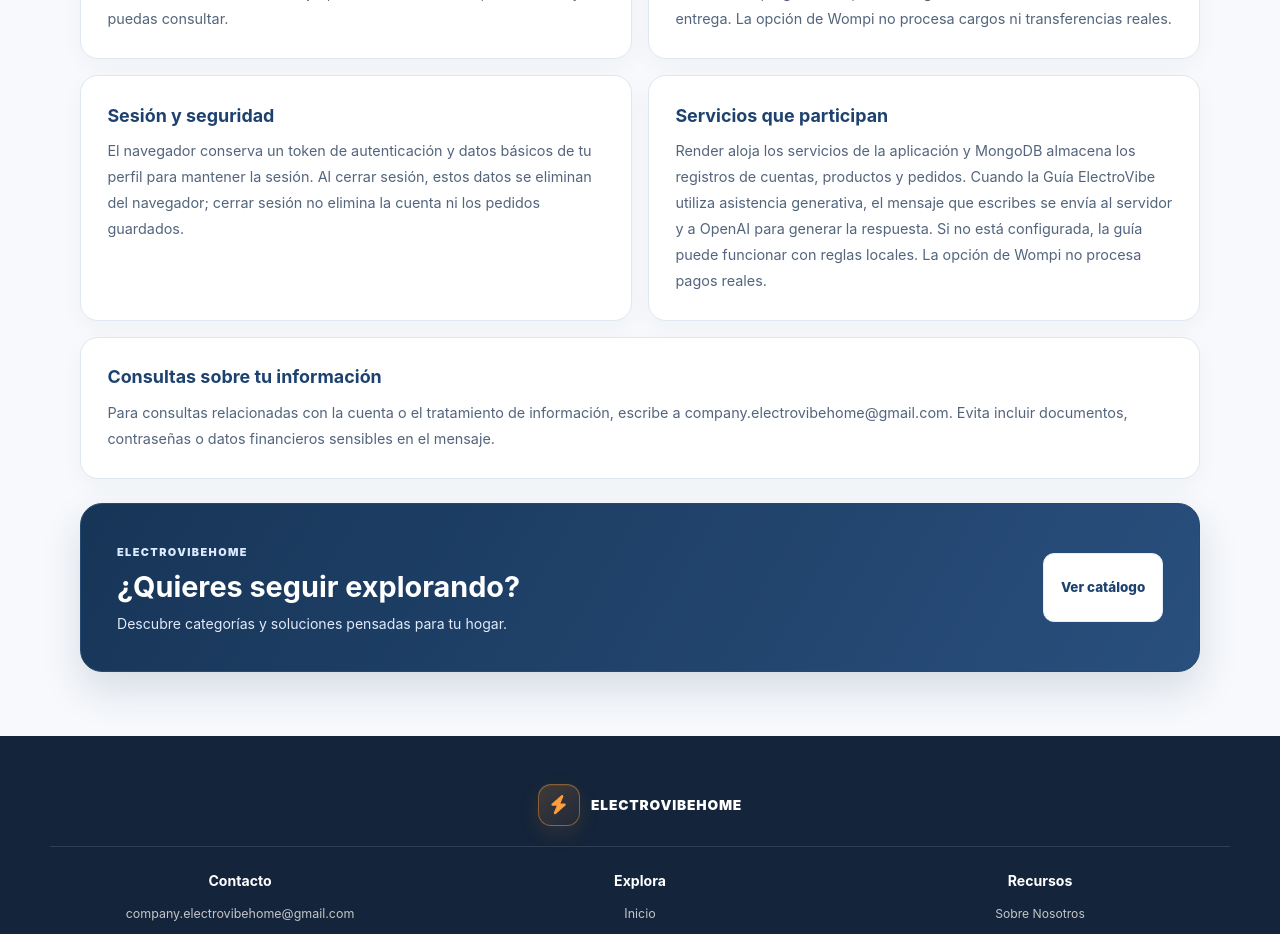
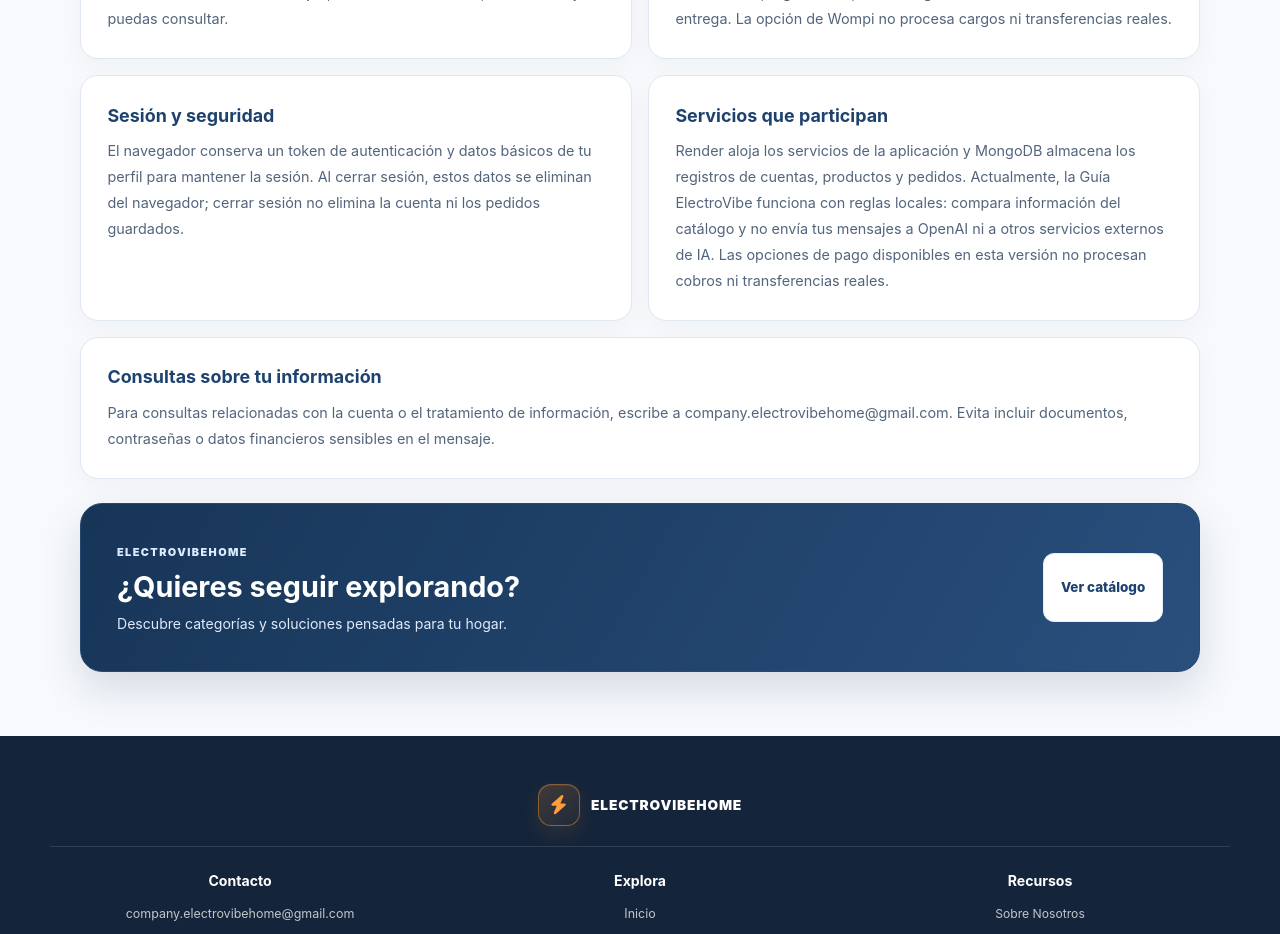
Before and after one commit to sro2005/my-app, a React (Vite) app: page /privacy in a window 1280 px wide. Shown: the part 960-1894 px from the top of the page. Built offline with nearby package versions, Linux system fonts and the light colour scheme.

Commit message:
Alinear la política de privacidad con la guía local actual

```diff
--- a/src/components/PrivacyPage.jsx
+++ b/src/components/PrivacyPage.jsx
@@ -27,7 +27,7 @@ const PrivacyPage = () => (
       },
       {
         title: 'Servicios que participan',
-        body: 'Render aloja los servicios de la aplicación y MongoDB almacena los registros de cuentas, productos y pedidos. Cuando la Guía ElectroVibe utiliza asistencia generativa, el mensaje que escribes se envía al servidor y a OpenAI para generar la respuesta. Si no está configurada, la guía puede funcionar con reglas locales. La opción de Wompi no procesa pagos reales.'
+        body: 'Render aloja los servicios de la aplicación y MongoDB almacena los registros de cuentas, productos y pedidos. Actualmente, la Guía ElectroVibe funciona con reglas locales: compara información del catálogo y no envía tus mensajes a OpenAI ni a otros servicios externos de IA. Las opciones de pago disponibles en esta versión no procesan cobros ni transferencias reales.'
       },
       {
         title: 'Consultas sobre tu información',
```
